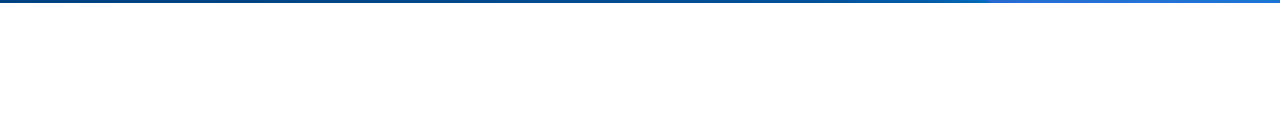
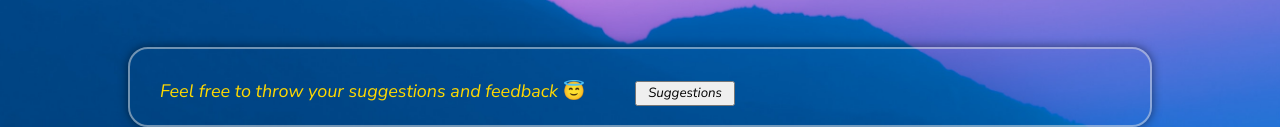
Before and after one commit to Sampath844/TheUID, a plain HTML site: page carasyl.html in a window 1280 px wide. Shown: the part 1263-1390 px from the top of the page. Before the commit the page ends 1266 px from the top, so only its background shows below. Drawn offline with nearby package versions, Linux system fonts and the light colour scheme; a web font is replaced by a local one.

Commit message:
Update carasyl.html

```diff
--- a/carasyl.html
+++ b/carasyl.html
@@ -121,6 +121,24 @@
         </div>
         <iframe src="https://www.google.com/maps/embed?pb=!1m18!1m12!1m3!1d124430.60983380908!2d77.586037604956!3d12.942611115678005!2m3!1f0!2f0!3f0!3m2!1i1024!2i768!4f13.1!3m3!1m2!1s0x3bae137800b639cb%3A0xd1a60720558f276b!2sRobusto%20%7C%20Fitness%20Center!5e0!3m2!1sen!2sin!4v1687351250437!5m2!1sen!2sin" width="600" height="450" style="border:0;" allowfullscreen="" loading="lazy" referrerpolicy="no-referrer-when-downgrade"></iframe>
     </div>
+    <br><br>
+    <div id="sug1" style="
+    width: auto;
+    height: 80px;
+    background: transparent ;
+    border: 2px solid rgba(225,225,225,0.5);
+    border-radius: 20px;
+    backdrop-filter: blur(50%);
+    color: #ffd900;
+    font-size: large;
+    box-shadow: 0 0 10px rgba(0,0,0,0.5);
+    display:flex;
+    padding:30px;
+    justify-content:flex-start;
+    overflow: hidden;">
+        Feel free to throw your suggestions and feedback 😇<a href="mailto:sampat252004@gmail.com"><span style="margin-left: 50px;">
+            <button style="width:100px ; height:25px;" >Suggestions</button></span></a>
+    </div>
 
 
     <script src="https://cdnjs.cloudflare.com/ajax/libs/jquery/3.7.0/jquery.min.js" integrity="sha512-3gJwYpMe3QewGELv8k/BX9vcqhryRdzRMxVfq6ngyWXwo03GFEzjsUm8Q7RZcHPHksttq7/GFoxjCVUjkjvPdw==" crossorigin="anonymous" referrerpolicy="no-referrer"></script>
```
